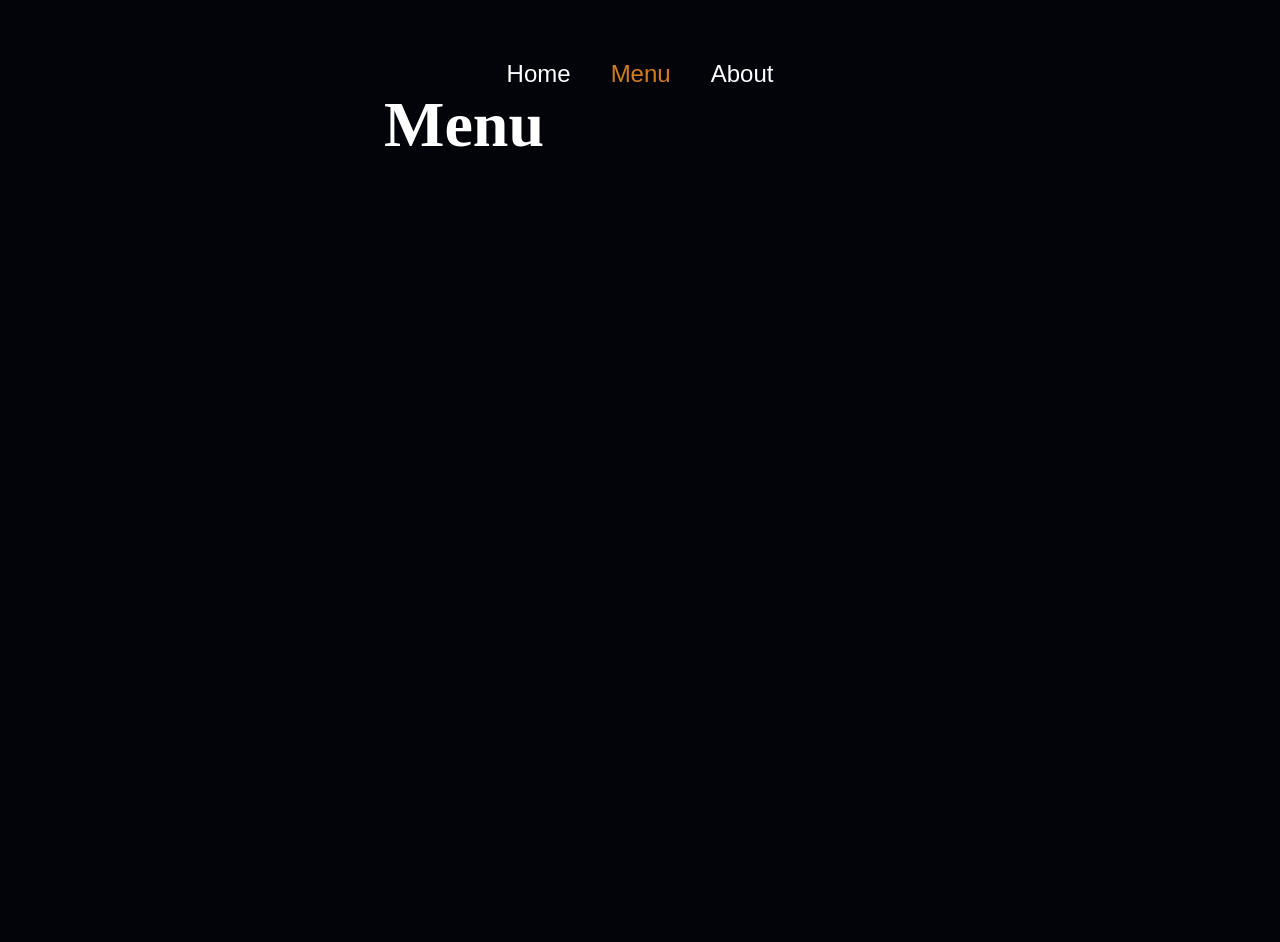
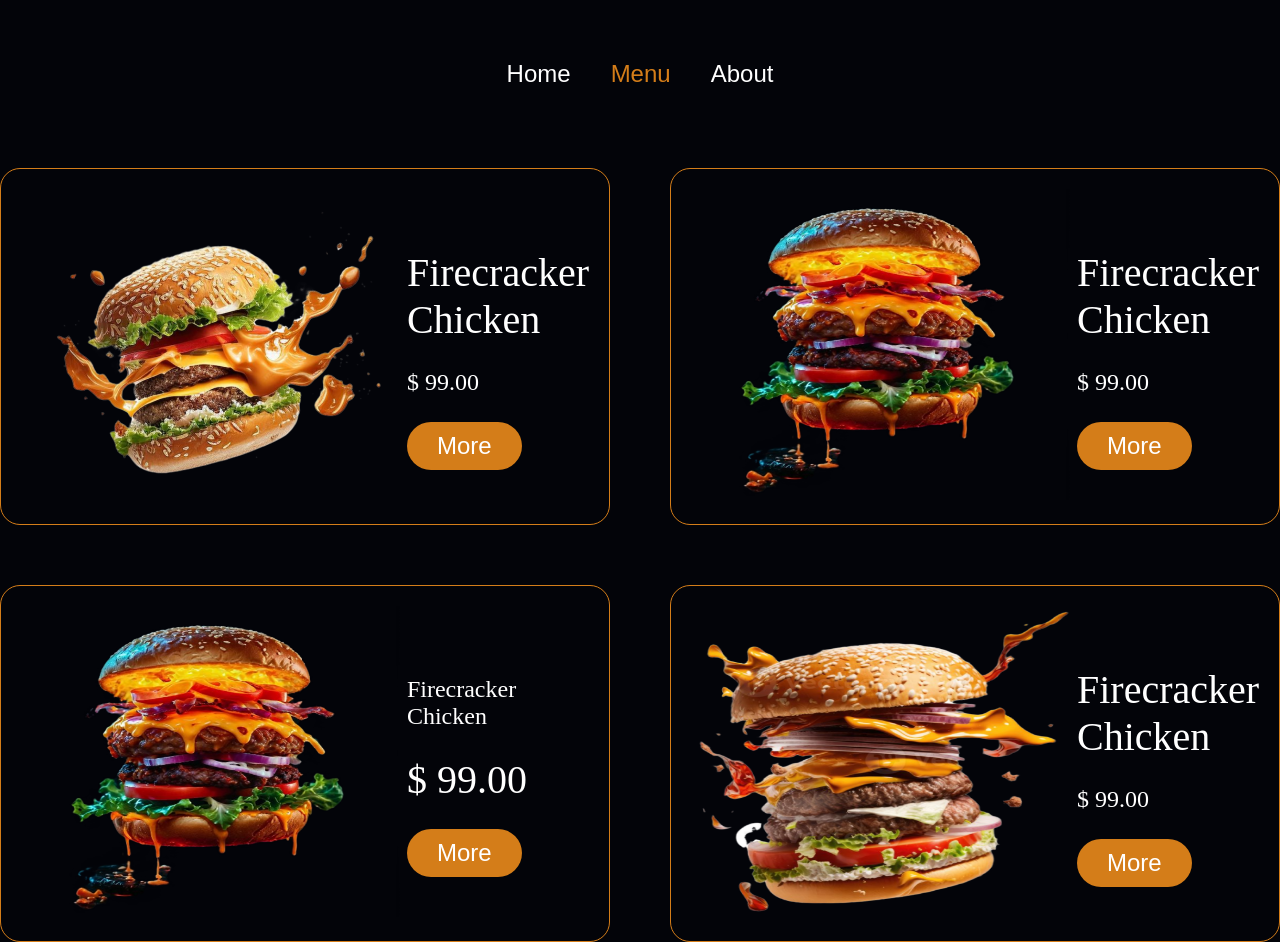
Before and after one commit to Ali-Salama7/odin-restaurant-page, a website built with webpack: page src/template.html in a window 1280 px wide. Both pictures are taken after a click on the button "Menu". Before the commit the page ends 800 px from the top, so only its background shows below. Built offline with nearby package versions, Linux system fonts and the light colour scheme.

Commit message:
structure menupage and style it and add photos

```diff
--- a/src/pages/menuPage.ts
+++ b/src/pages/menuPage.ts
@@ -1,12 +1,58 @@
+import menu1 from "../assets/menu1.png"
+import menu2 from "../assets/menu2.png"
+import menu3 from "../assets/menu3.png"
+import menu4 from "../assets/menu4.png"
+
 const MenuPage = () => {
-    const menuContainer = document.createElement("div") as HTMLDivElement
-    menuContainer.classList.add("menu-container")
+  const menuContainer = document.createElement("div") as HTMLDivElement;
+  menuContainer.classList.add("menu-container");
 
-    menuContainer.innerHTML = `
-        <h1>Menu</h1>
-    `
+  menuContainer.innerHTML = `
+       <div class="cards">
+            <div class="card">
+                <div class="img">
+                    <img src=${menu1} class="img-card-menu"/>
+                </div>
+                <div class="details">
+                    <p>Firecracker Chicken</p>
+                    <p class="price">$ 99.00</p>
+                    <button class="btn-menu-card">More</button>
+                </div>
+            </div>
+            <div class="card">
+                <div class="img">
+                    <img src=${menu2} class="img-card-menu"/>
+                </div>
+                <div class="details">
+                    <p>Firecracker Chicken</p>
+                    <p class="price">$ 99.00</p>
+                    <button class="btn-menu-card">More</button>
+                </div>
+            </div>
+            <div class="card">
+                <div class="img">
+                    <img src=${menu3} class="img-card-menu"/>
+                </div>
+                <div class="details">
+                    <p class="price">Firecracker Chicken</p>
+                    <p>$ 99.00</p>
+                    <button class="btn-menu-card">More</button>
+                </div>
+            </div>
+            <div class="card">
+                <div class="img">
+                    <img src=${menu4} class="img-card-menu"/>
+                </div>
+                <div class="details">
+                    <p>Firecracker Chicken</p>
+                    <p class="price">$ 99.00</p>
+                    <button class="btn-menu-card">More</button>
+                </div>
+            </div>
+       </div>
+    `;
 
-    return menuContainer
-}
+  return menuContainer;
+};
 
-export default MenuPage
+export default MenuPage;
--- a/src/style.css
+++ b/src/style.css
@@ -46,10 +46,6 @@ button{
     padding-top: 70px;
 }
 
-/* .home-content{
-    padding-top: 250px;
-} */
-
 .top{
     color: #D9D9D9;
 }
@@ -88,3 +84,39 @@ p{
     height: 600px;
     filter: drop-shadow(0 0 20px rgba(255, 204, 0, 0.8));
 }
+
+/* Menu Section */
+.cards{
+    padding-top: 80px;
+    display: grid;
+    grid-template-columns: repeat(2, 1fr);
+    gap: 60px;
+    justify-content: center;
+}
+
+.card{
+    border: 1px solid #D47D19;
+    display: flex;
+    align-items: center;
+    padding: 20px;
+    border-radius: 20px;
+}
+
+.img-card-menu{
+    width: 386px;
+    height: 311px;
+}
+
+p{
+    font-size: 40px;
+}
+
+.price{
+    font-size: 24px;
+}
+
+.btn-menu-card{
+    background-color: #D47D19;
+    border-radius: 30px;
+    padding: 10px 30px;
+}
```
Also changed, not shown: src/assets/menu1.png (added), src/assets/menu2.png (added), src/assets/menu3.png (added), src/assets/menu4.png (added), src/types/types.d.ts (line endings or trailing spaces).
